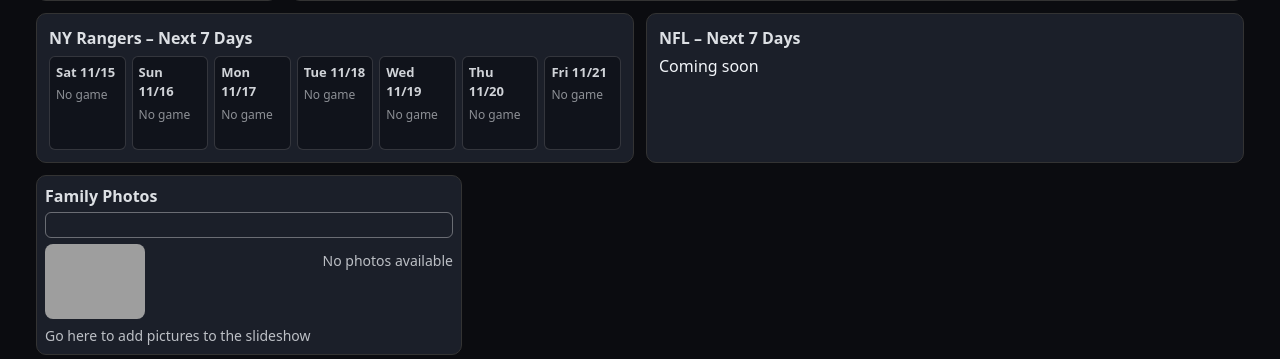
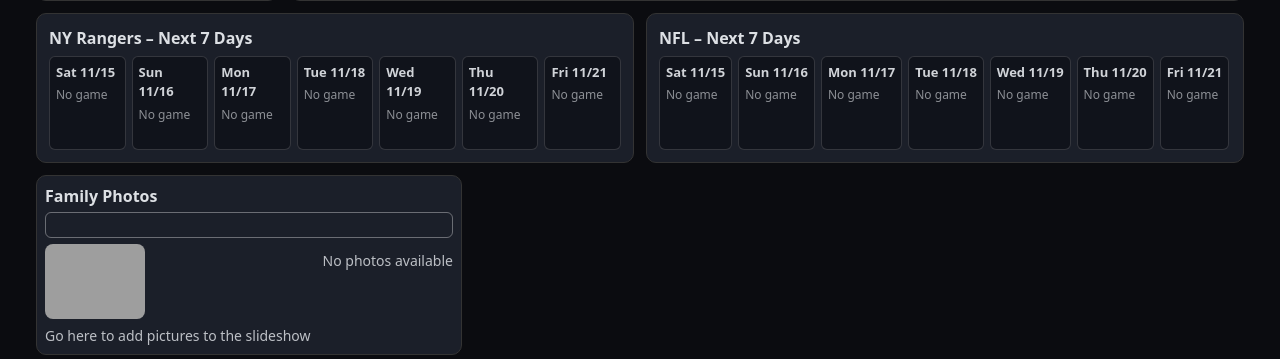
Before and after one commit to tlehotsky/houseboard, a Django app: page /houseboard/daybuddy/week/ in a window 1280 px wide. Shown: the part 1229-1588 px from the top of the page. Run offline with Django 5.2, Linux system fonts and the light colour scheme; data that the repository does not hold is empty; grey boxes are pictures that could not be loaded.

Commit message:
nfl card done

```diff
--- a/core/urls.py
+++ b/core/urls.py
@@ -24,4 +24,5 @@ urlpatterns = [
     path("houseboard/daybuddy/photos/upload/", cal_views.photo_upload_form, name="db_upload_form"),
     path("houseboard/daybuddy/qr", cal_views.daybuddy_qr, name="db_qr"),
     path("houseboard/daybuddy/nhl/rangers/schedule", cal_views.rangers_schedule, name="rangers-schedule"),
+    path("houseboard/daybuddy/nfl/schedule", cal_views.nfl_schedule, name="nfl-schedule"),
 ]
--- a/daybuddy/templates/daybuddy/week.html
+++ b/daybuddy/templates/daybuddy/week.html
@@ -118,6 +118,43 @@ body::after{
   margin-top:2px;
 }
 .rangers-day .nogame{
+  font-size:12px;
+  opacity:.55;
+}
+/* NFL schedule card as 7‑day row with auto-width tiles */
+#card-nfl #nfl-sched{
+  margin-top:6px;
+}
+#nfl-grid{
+  display:flex;
+  gap:6px;
+  justify-content:flex-start;
+}
+.nfl-day{
+  background:#10131b;
+  border:1px solid rgba(255,255,255,.15);
+  border-radius:6px;
+  padding:6px;
+  min-height:80px;
+  display:flex;
+  flex-direction:column;
+  flex:0 0 auto;           /* width comes from content */
+}
+.nfl-day .day-label{
+  font-size:13px;
+  font-weight:600;
+  opacity:.85;
+  margin-bottom:4px;
+}
+.nfl-day .game{
+  font-size:12px;
+  line-height:1.35;
+  opacity:.9;
+}
+.nfl-day .game + .game{
+  margin-top:2px;
+}
+.nfl-day .nogame{
   font-size:12px;
   opacity:.55;
 }
@@ -955,4 +992,77 @@ saveBtn.addEventListener('click', async () => {
     box.textContent = 'Schedule unavailable.';
   }
 })();
+
+// --- NFL schedule card as 7‑day grid ---
+(async function loadNFLSchedule(){
+  const box = document.getElementById('nfl-sched');
+  if (!box) return;
+
+  try {
+    const res = await fetch('/houseboard/daybuddy/nfl/schedule', { cache: 'no-store' });
+    if (!res.ok) throw new Error('NFL schedule HTTP ' + res.status);
+
+    const data = await res.json();
+    const games = Array.isArray(data.games) ? data.games : [];
+
+    // Map games by ISO date string (YYYY-MM-DD)
+    const byDate = new Map();
+    games.forEach(g => {
+      const iso = g.date || '';
+      if (!iso) return;
+      if (!byDate.has(iso)) byDate.set(iso, []);
+      byDate.get(iso).push(g);
+    });
+
+    // Build 7 calendar days starting from today (local)
+    const today = new Date();
+    today.setHours(0,0,0,0);
+
+    const grid = document.createElement('div');
+    grid.id = 'nfl-grid';
+
+    const DOW = ['Sun','Mon','Tue','Wed','Thu','Fri','Sat'];
+
+    for (let i = 0; i < 7; i++) {
+      const d = new Date(today);
+      d.setDate(today.getDate() + i);
+      const year = d.getFullYear();
+      const month = String(d.getMonth() + 1).padStart(2, '0');
+      const day = String(d.getDate()).padStart(2, '0');
+      const iso = `${year}-${month}-${day}`;
+
+      const cell = document.createElement('div');
+      cell.className = 'nfl-day';
+
+      const head = document.createElement('div');
+      head.className = 'day-label';
+      head.textContent = `${DOW[d.getDay()]} ${month}/${day}`;
+      cell.appendChild(head);
+
+      const dayGames = byDate.get(iso) || [];
+      if (dayGames.length === 0) {
+        const span = document.createElement('div');
+        span.className = 'nogame';
+        span.textContent = 'No game';
+        cell.appendChild(span);
+      } else {
+        dayGames.forEach(g => {
+          const matchup = g.opponent || '';
+          const line = document.createElement('div');
+          line.className = 'game';
+          line.textContent = matchup; // e.g. "Chiefs vs Bills"
+          cell.appendChild(line);
+        });
+      }
+
+      grid.appendChild(cell);
+    }
+
+    box.innerHTML = '';
+    box.appendChild(grid);
+  } catch (e) {
+    console.error('NFL schedule error:', e);
+    box.textContent = 'Schedule unavailable.';
+  }
+})();
 </script>
--- a/daybuddy/views.py
+++ b/daybuddy/views.py
@@ -146,6 +146,111 @@ def rangers_schedule(request):
             })
 
     games_out.sort(key=lambda g: (g["date"], g["time_label"] or ""))
+
+    return JsonResponse({"games": games_out})
+
+
+@require_GET
+def nfl_schedule(request):
+    """
+    Return NFL schedule for the next 7 days based on the local season CSV.
+
+    Looks for one of the following files under /srv/daybuddy/data:
+      - nfl_schedule_2025.csv
+      - nfl_2025_full.csv
+
+    Expected columns (case-insensitive, flexible):
+      - Home Team / Away Team
+      - Date  (e.g. 05/09/2025 00:20 or 09/05/2025 00:20)
+
+    Output format is similar to the Rangers endpoint, but "opponent" is a
+    simple "Home vs Away" label, with no extra prefixes.
+    """
+    base_dir = Path("/srv/daybuddy/data")
+    candidates = [
+        base_dir / "nfl_schedule_2025.csv",
+        base_dir / "nfl_2025_full.csv",
+    ]
+    csv_path = None
+    for p in candidates:
+        if p.exists():
+            csv_path = p
+            break
+    if not csv_path:
+        return JsonResponse({"games": []})
+
+    today = datetime.date.today()
+    end = today + datetime.timedelta(days=6)
+
+    def first(d, *names):
+        """Return first non-empty field from possible column names."""
+        for name in names:
+            if name in d and d[name]:
+                return d[name]
+        return ""
+
+    def nickname(name: str) -> str:
+        parts = (name or "").split()
+        return parts[-1] if parts else (name or "")
+
+    games_out = []
+
+    with csv_path.open(newline="", encoding="utf-8") as f:
+        reader = csv.DictReader(f)
+        for row in reader:
+            raw_dt = first(row, "Date", "date", "DATE")
+            if not raw_dt:
+                continue
+
+            # Parse date/time; CSV has strings like "05/09/2025 00:20".
+            dt_obj = None
+            raw_dt_stripped = raw_dt.strip()
+            for fmt in (
+                "%d/%m/%Y %H:%M",
+                "%m/%d/%Y %H:%M",
+                "%Y-%m-%d %H:%M",
+                "%d/%m/%Y",
+                "%m/%d/%Y",
+                "%Y-%m-%d",
+            ):
+                try:
+                    dt_obj = datetime.datetime.strptime(raw_dt_stripped, fmt)
+                    break
+                except ValueError:
+                    continue
+            if dt_obj is None:
+                continue
+
+            date_obj = dt_obj.date()
+
+            # Only keep games in the next 7 calendar days (including today)
+            if not (today <= date_obj <= end):
+                continue
+
+            home_team = first(row, "Home Team", "Home", "home", "HOME TEAM") or "Home"
+            away_team = first(row, "Away Team", "Away", "away", "AWAY TEAM") or "Away"
+
+            # Use only the nickname (last word), e.g. "Eagles" from "Philadelphia Eagles"
+            matchup = f"{nickname(home_team)} vs {nickname(away_team)}".strip()
+
+            date_label = date_obj.strftime("%b %-d")   # e.g. Nov 15
+            day_label = date_obj.strftime("%a")        # e.g. Sat
+
+            games_out.append(
+                {
+                    "date": date_obj.isoformat(),
+                    "date_label": date_label,
+                    "day_label": day_label,
+                    # keep time_label empty for a very simple display
+                    "time_label": "",
+                    # no explicit home/away tag; the matchup label is enough
+                    "home_away": "",
+                    "opponent": matchup,
+                    "status": first(row, "Result", "Status", "status"),
+                }
+            )
+
+    games_out.sort(key=lambda g: (g["date"], g["opponent"] or ""))
 
     return JsonResponse({"games": games_out})
 
```
